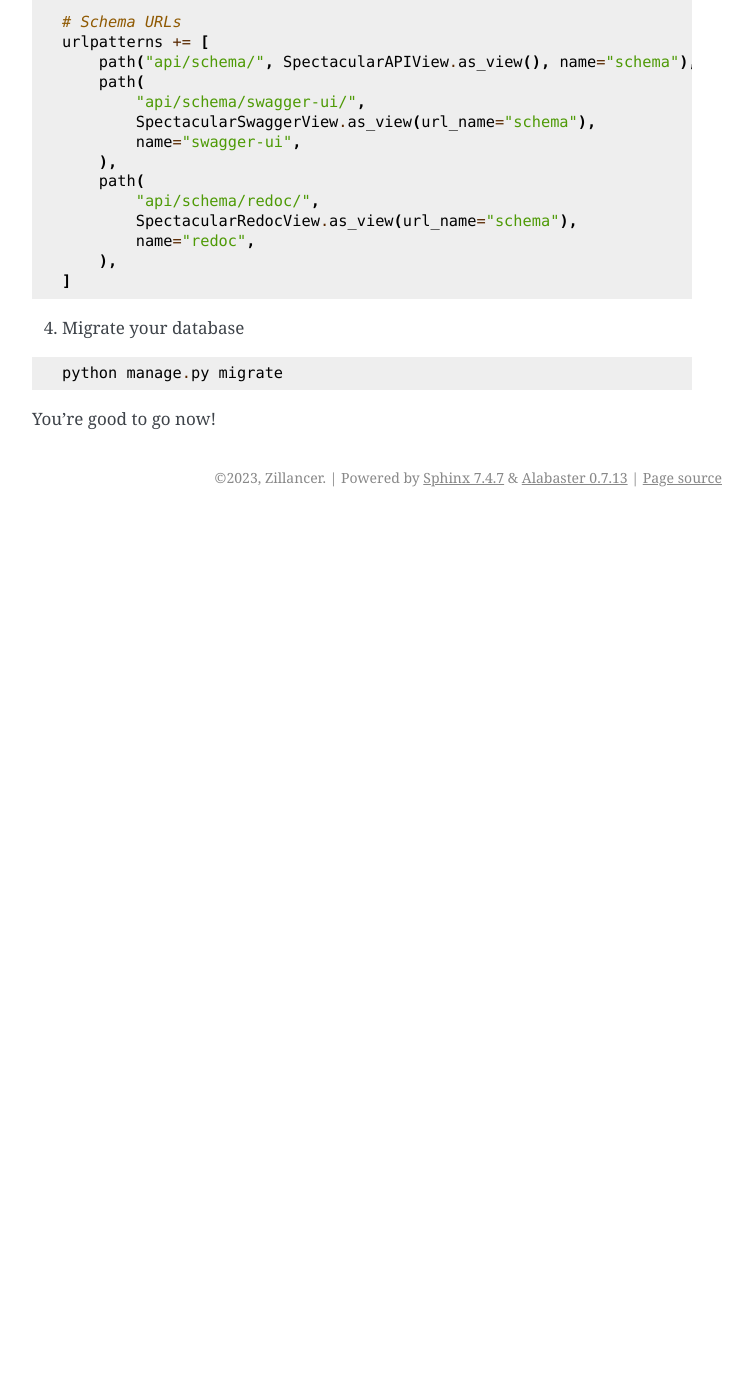
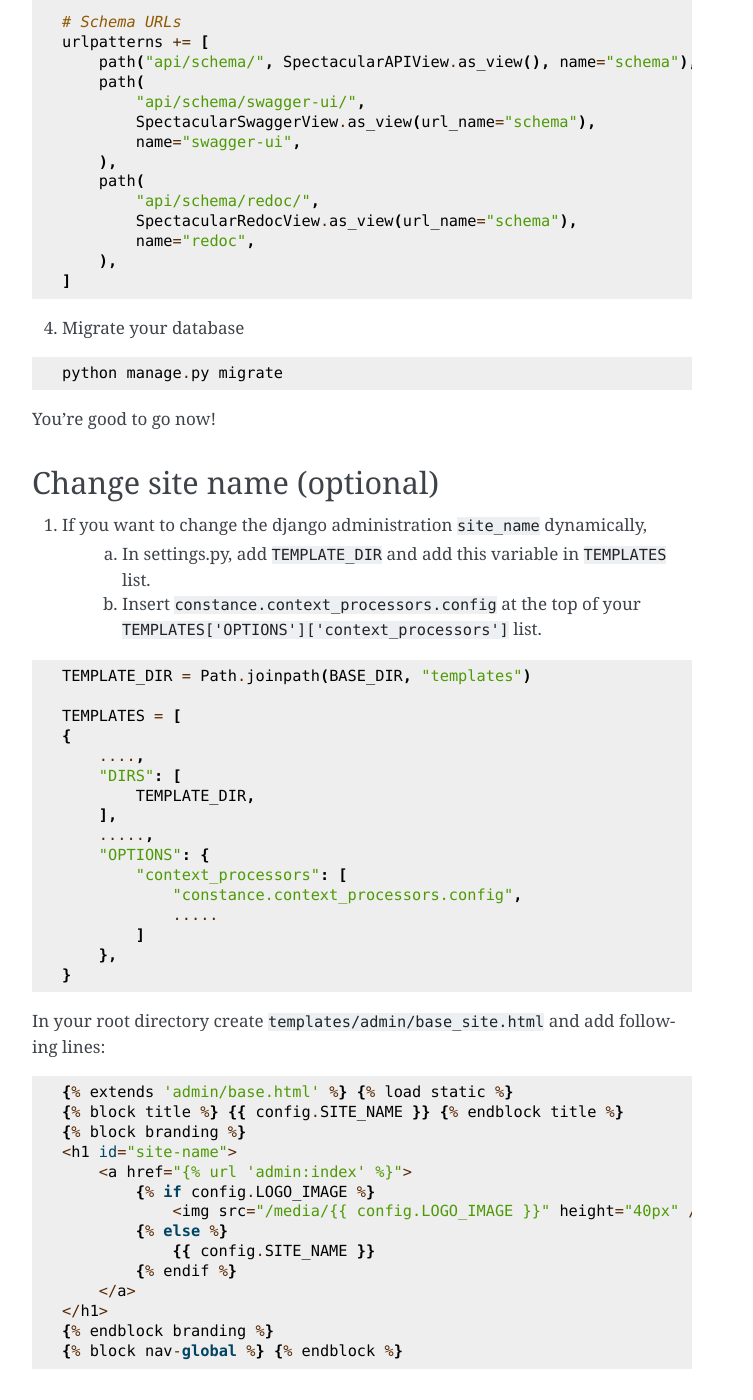
Before and after one commit to ZillancerDeveloper/Zfoundation, a Sphinx documentation site: the page built from docs/configuration.rst, in a window 1280 px wide and 1400 px high, scrolled down 2136 px. Shown: the whole window, without its empty margins (388-1141 px from the left). Built offline with Sphinx 7.4.7, drawn with Linux system fonts in a browser that asks for light colours; before the commit the page ends 2653 px from its top, so only the background shows below that; some of the changed text lies outside the part shown.

Commit message:
Version 0.7 (#14)
* Constance config effect in django amdin dynamically

* Change the docs

```diff
--- a/docs/configuration.rst
+++ b/docs/configuration.rst
@@ -133,3 +133,50 @@ Configuration
 
 
 You're good to go now!
+
+
+Change site name (optional)
+-----------------------
+
+
+1. If you want to change the django administration ``site_name`` dynamically,
+    a. In settings.py, add ``TEMPLATE_DIR`` and add this variable in ``TEMPLATES`` list.
+    b. Insert ``constance.context_processors.config`` at the top of your ``TEMPLATES['OPTIONS']['context_processors']`` list.
+
+.. code-block:: python
+
+    TEMPLATE_DIR = Path.joinpath(BASE_DIR, "templates")
+
+    TEMPLATES = [
+    {
+        ....,
+        "DIRS": [
+            TEMPLATE_DIR,
+        ],
+        .....,
+        "OPTIONS": {
+            "context_processors": [
+                "constance.context_processors.config",
+                .....
+            ]
+        },
+    }
+
+In your root directory create ``templates/admin/base_site.html`` and add following lines:
+
+.. code-block:: python
+
+    {% extends 'admin/base.html' %} {% load static %}
+    {% block title %} {{ config.SITE_NAME }} {% endblock title %}
+    {% block branding %}
+    <h1 id="site-name">
+        <a href="{% url 'admin:index' %}">
+            {% if config.LOGO_IMAGE %}
+                <img src="/media/{{ config.LOGO_IMAGE }}" height="40px" />
+            {% else %}
+                {{ config.SITE_NAME }}
+            {% endif %}
+        </a>
+    </h1>
+    {% endblock branding %}
+    {% block nav-global %} {% endblock %}
```
